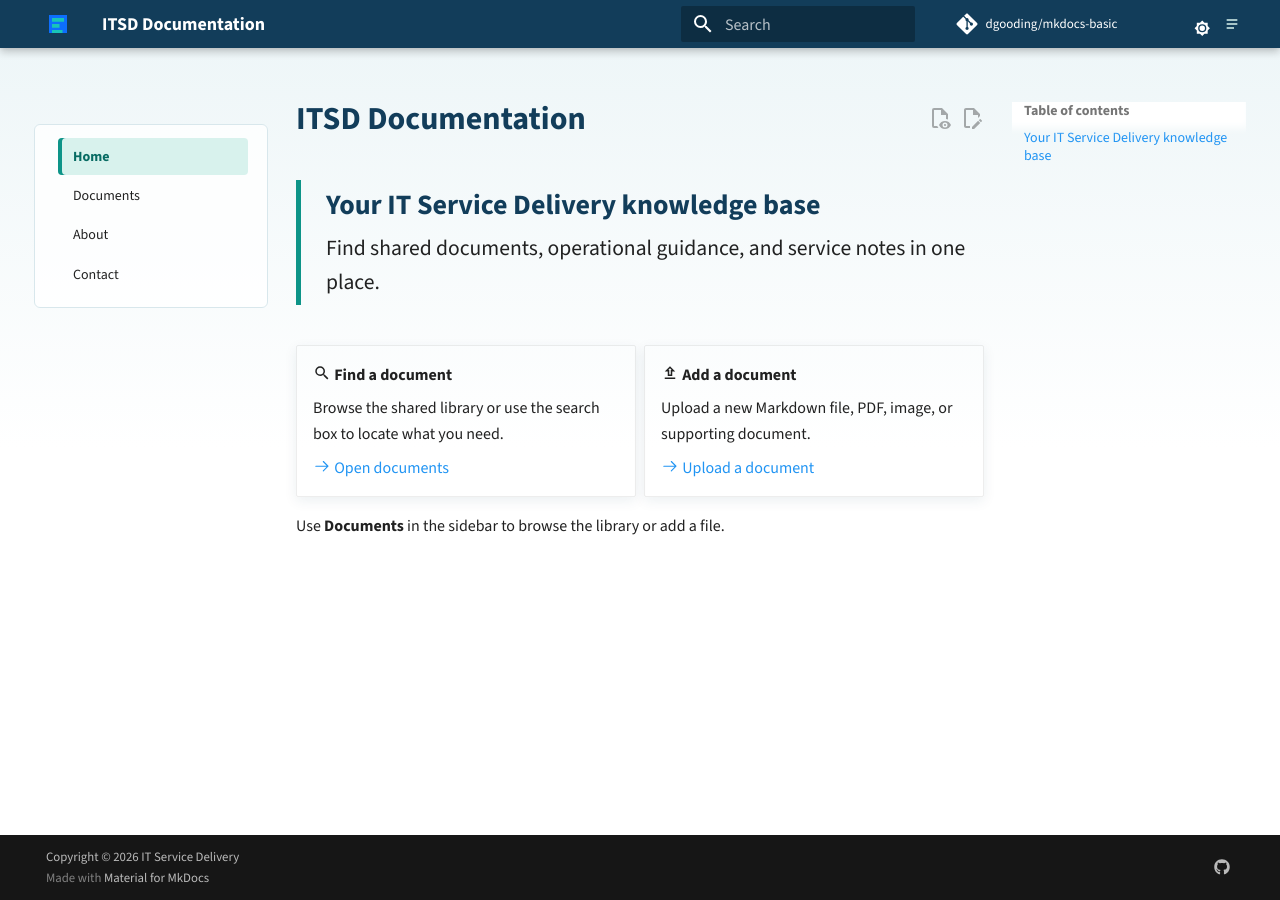
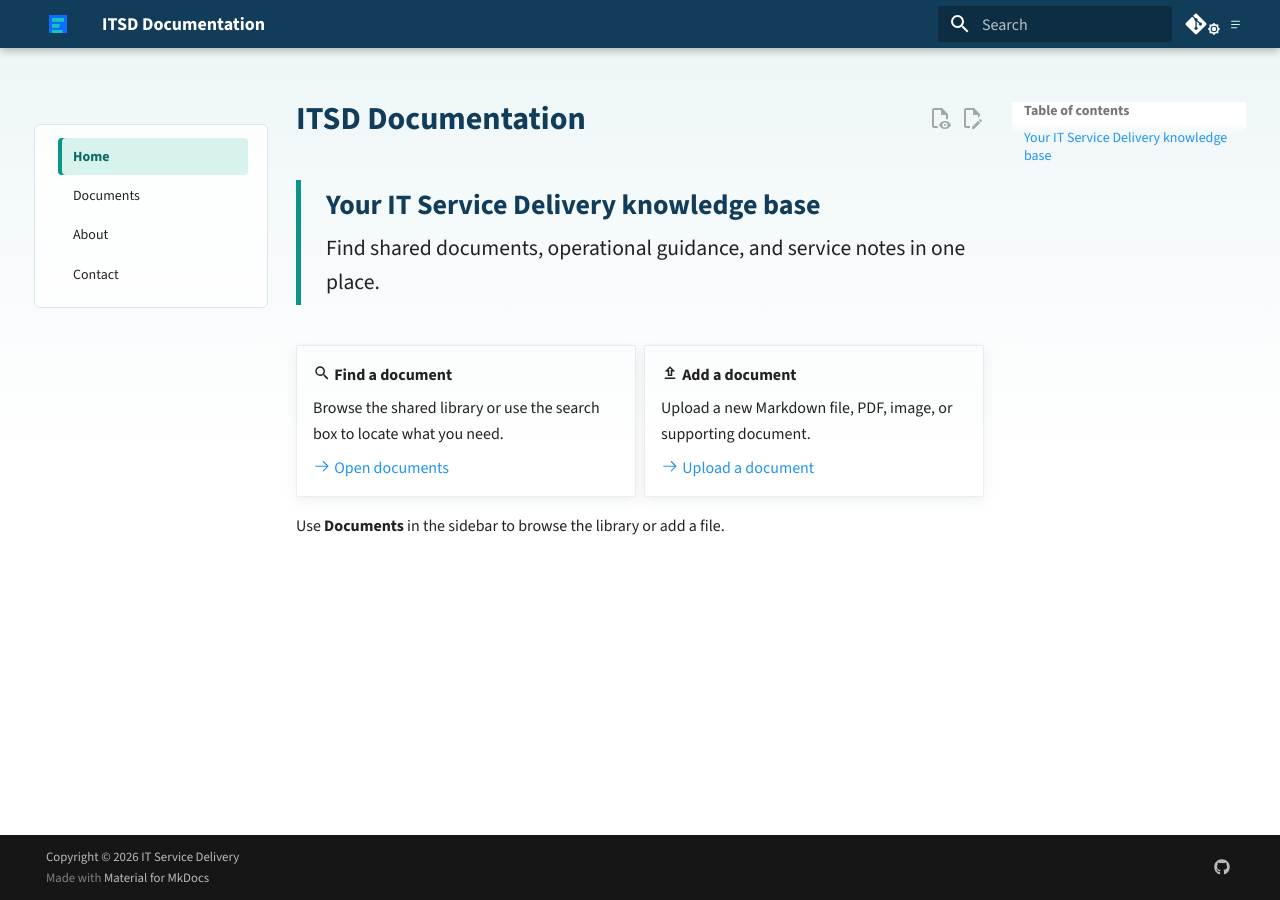
Before and after one commit to dgooding/mkdocs-basic, an MkDocs documentation site: the page built from docs/index.md, in a window 1280 px wide. Built offline with MkDocs 1.6.1 and Material for MkDocs 9.7.7, drawn with Linux system fonts in a browser that asks for light colours; comment, search, counter and statistics services are not loaded.

Commit message:
docs: auto-update 2026-08-26 20:39:44

```diff
--- a/docs/stylesheets/extra.css
+++ b/docs/stylesheets/extra.css
@@ -15,22 +15,37 @@
   white-space: nowrap;
 }
 
+.md-header__source {
+  margin-left: 0 !important;
+  margin-right: 0 !important;
+  max-width: none !important;
+  width: auto !important;
+}
+
+.md-source {
+  width: 1.1rem;
+}
+
+.md-source__repository {
+  display: none;
+}
+
 .itsd-header-tools {
   align-items: center;
   display: inline-flex;
   gap: 0;
-  margin-left: 0.15rem;
+  margin-left: 0;
 }
 
 .itsd-header-tools .md-header__button,
 .itsd-change-log-link {
-  height: 1.45rem;
-  width: 1.45rem;
+  height: 1.1rem;
+  width: 1.1rem;
 }
 
 .itsd-header-tools [data-md-component="palette"] {
   display: inline-flex;
-  transform: scale(0.68);
+  transform: scale(0.55);
   transform-origin: center;
 }
 
@@ -47,8 +62,8 @@
 
 .itsd-change-log-link svg {
   fill: currentColor;
-  height: 0.8rem;
-  width: 0.8rem;
+  height: 0.65rem;
+  width: 0.65rem;
 }
 
 .md-tabs {
```
